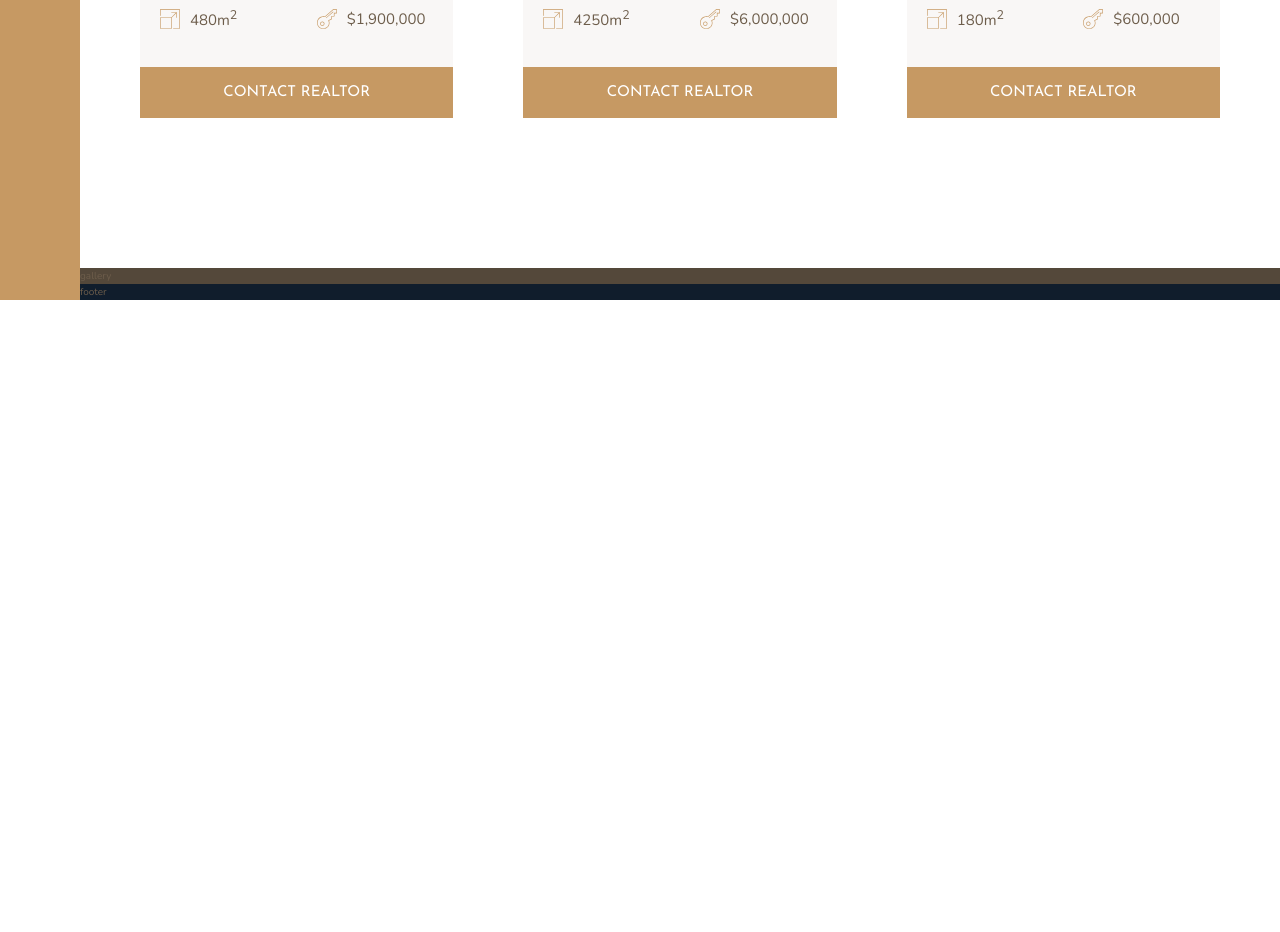
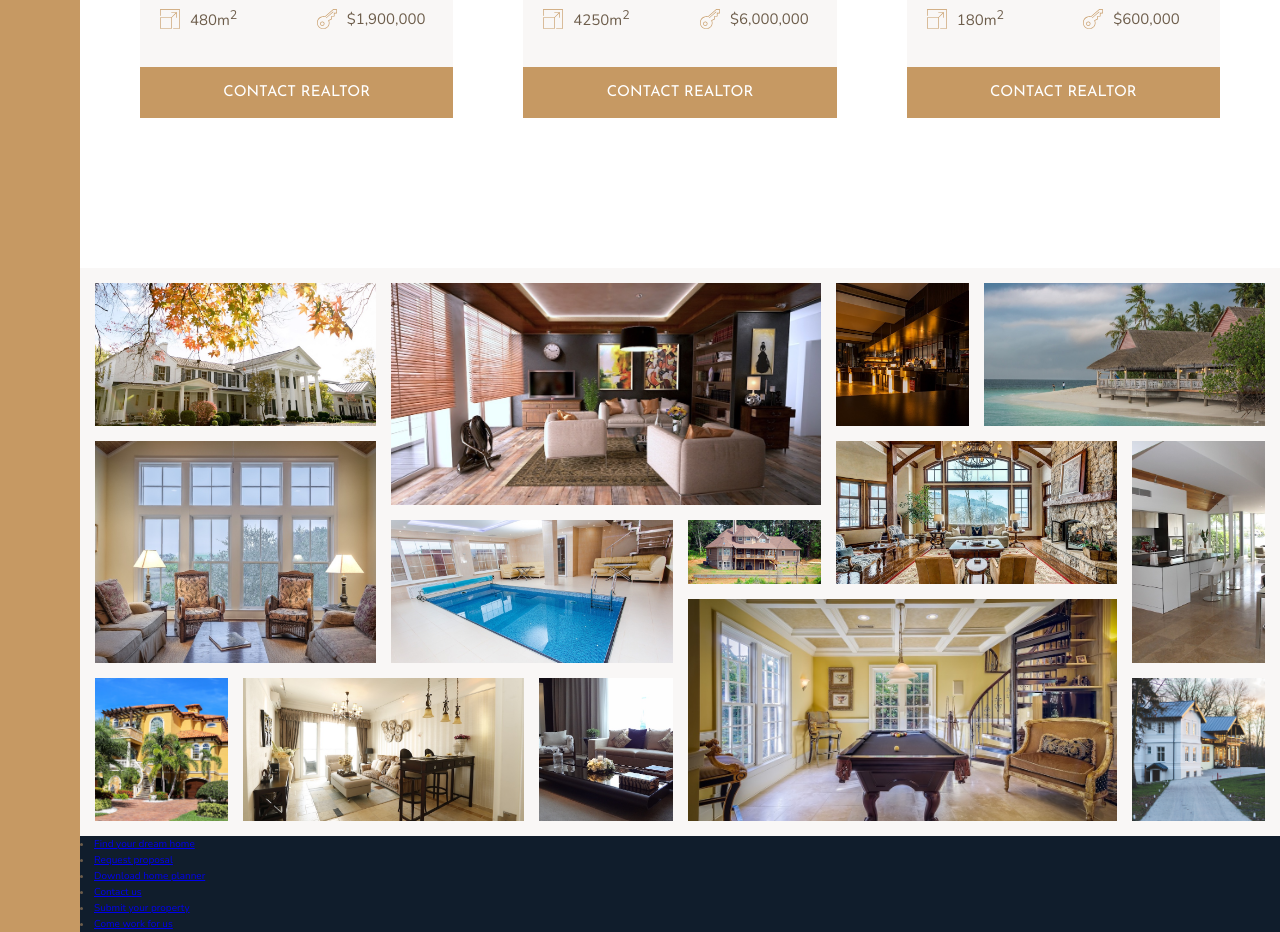
Before and after one commit to agohorel/grid-tut, a website: page index.html in a window 1280 px wide. Shown: the part 2804-3736 px from the top of the page. Before the commit the page ends 3104 px from the top, so only its background shows below. Drawn offline with nearby package versions, Linux system fonts and the light colour scheme.

Commit message:
add image gallery styling

```diff
--- a/index.html
+++ b/index.html
@@ -284,11 +284,72 @@
         </section>
 
         <section class="gallery">
-            gallery
+            <figure class="gallery__item gallery__item--1">
+                <img src="img/gal-1.jpeg" alt="gallery image 1" class="gallery__img">
+            </figure>
+
+           <figure class="gallery__item gallery__item--2">
+                <img src="img/gal-2.jpeg" alt="gallery image 2" class="gallery__img">
+            </figure>
+
+            <figure class="gallery__item gallery__item--3">
+                <img src="img/gal-3.jpeg" alt="gallery image 3" class="gallery__img">
+            </figure>
+
+           <figure class="gallery__item gallery__item--4">
+                <img src="img/gal-4.jpeg" alt="gallery image 4" class="gallery__img">
+            </figure>
+
+            <figure class="gallery__item gallery__item--5">
+                <img src="img/gal-5.jpeg" alt="gallery image 5" class="gallery__img">
+            </figure>
+
+           <figure class="gallery__item gallery__item--6">
+                <img src="img/gal-6.jpeg" alt="gallery image 6" class="gallery__img">
+            </figure>
+
+            <figure class="gallery__item gallery__item--7">
+                <img src="img/gal-7.jpeg" alt="gallery image 7" class="gallery__img">
+            </figure>
+
+           <figure class="gallery__item gallery__item--8">
+                <img src="img/gal-8.jpeg" alt="gallery image 8" class="gallery__img">
+            </figure>
+
+            <figure class="gallery__item gallery__item--9">
+                <img src="img/gal-9.jpeg" alt="gallery image 9" class="gallery__img">
+            </figure>
+
+           <figure class="gallery__item gallery__item--10">
+                <img src="img/gal-10.jpeg" alt="gallery image 10" class="gallery__img">
+            </figure>
+
+            <figure class="gallery__item gallery__item--11">
+                <img src="img/gal-11.jpeg" alt="gallery image 11" class="gallery__img">
+            </figure>
+
+            <figure class="gallery__item gallery__item--12">
+                <img src="img/gal-12.jpeg" alt="gallery image 12" class="gallery__img">
+            </figure>
+
+           <figure class="gallery__item gallery__item--13">
+                <img src="img/gal-13.jpeg" alt="gallery image 13" class="gallery__img">
+            </figure>
+
+            <figure class="gallery__item gallery__item--14">
+                <img src="img/gal-14.jpeg" alt="gallery image 14" class="gallery__img">
+            </figure>
         </section>
 
         <footer class="footer">
-            footer
+            <nav class="nav">
+                <li class="nav__item"><a href="#" class="nav__link">Find your dream home</a></li>
+                <li class="nav__item"><a href="#" class="nav__link">Request proposal</a></li>
+                <li class="nav__item"><a href="#" class="nav__link">Download home planner</a></li>
+                <li class="nav__item"><a href="#" class="nav__link">Contact us</a></li>
+                <li class="nav__item"><a href="#" class="nav__link">Submit your property</a></li>
+                <li class="nav__item"><a href="#" class="nav__link">Come work for us</a></li>
+            </nav>
         </footer>
     </body>
 </html>
--- a/sass/_gallery.scss
+++ b/sass/_gallery.scss
@@ -1,4 +1,90 @@
 .gallery {
-	background-color: $color-grey-dark-1;
+	background-color: $color-grey-light-1;
 	grid-column: full-start / full-end;
+
+	display: grid;
+	grid-template-columns: repeat(8, 1fr);
+	grid-template-rows: repeat(7, 5vw);
+	grid-gap: 1.5rem;
+	padding: 1.5rem;
+
+	&__item {
+
+		&--1 {
+			grid-row: 1 / span 2;
+			grid-column: 1 / span 2;
+		}
+
+		&--2 {
+			grid-row: 1 / span 3;
+			grid-column: 3 / span 3;
+		}
+
+		&--3 {
+			grid-row: 1 / span 2;
+			grid-column: 6 / span 1;
+		}
+
+		&--4 {
+			grid-row: 1 / span 2;
+			grid-column: 7 / span 2;
+		}
+
+		&--5 {
+			grid-row: 3 / span 3;
+			grid-column: 1 / span 2;
+		}
+
+		&--6 {
+			grid-row: 4 / span 2;
+			grid-column: 3 / span 2;
+		}
+
+		&--7 {
+			grid-row: 4 / span 1;
+			grid-column: 5 / span 1;
+		}
+
+		&--8 {
+			grid-row: 3 / span 2;
+			grid-column: 6 / span 2;
+		}
+
+		&--9 {
+			grid-row: 3 / span 3;
+			grid-column: 8 / span 1;
+		}
+
+		&--10 {
+			grid-row: 6 / span 2;
+			grid-column: 1 / span 1;
+		}
+
+		&--11 {
+			grid-row: 6 / span 2;
+			grid-column: 2 / span 2;
+		}
+
+		&--12 {
+			grid-row: 6 / span 2;
+			grid-column: 4 / span 1;
+		}
+
+		&--13 {
+			grid-row: 5 / span 3;
+			grid-column: 5 / span 3;
+		}
+
+		&--14 {
+			grid-row: 6 / span 2;
+			grid-column: 8 / span 1;
+		}
+	}
+
+	&__img {
+		width: 100%;
+		height: 100%; // must set width AND height for object-cover to work!
+		object-fit: cover;
+		display: block;
+	}
 }
```
Also changed, not shown: css/style.css.
